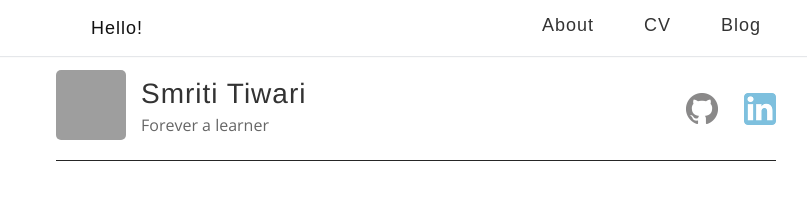
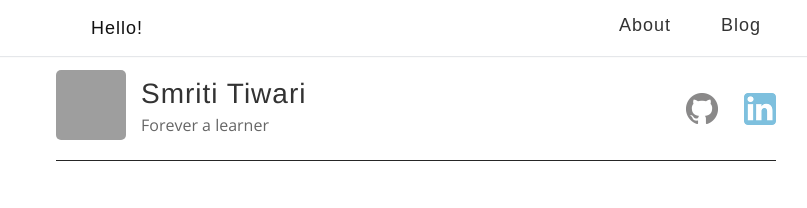
Before and after one commit to seepls/seepls.github.io, a Jekyll site: the page built from fonts/ReadMe.md, in a window 1280 px wide. Shown: the top 208 px of the page, without its empty margins (224-1031 px from the left). Built offline with Jekyll 4.4.1, drawn with Linux system fonts in a browser that asks for light colours; some web fonts are replaced; our own code applies the rules of GitHub Pages for plain Markdown files; grey boxes are pictures that could not be loaded.

Commit message:
Update header.html

```diff
--- a/_includes/header.html
+++ b/_includes/header.html
@@ -7,7 +7,7 @@
      <a href="#" class="menu-icon">
         <svg viewBox="0 0 18 15">
           <path fill="#424242" d="M18,1.484c0,0.82-0.665,1.484-1.484,1.484H1.484C0.665,2.969,0,2.304,0,1.484l0,0C0,0.665,0.665,0,1.484,0 h15.031C17.335,0,18,0.665,18,1.484L18,1.484z"/>
-          <path fill="#424242" d="M18,7.516C18,8.335,17.335,9,16.516,9H1.484C0.665,9,0,8.335,0,7.516l0,0c0-0.82,0.665-1.484,1.484-1.484 h15.031C17.335,6.031,18,6.696,18,7.516L18,7.516z"/>
+          <!-- <path fill="#424242" d="M18,7.516C18,8.335,17.335,9,16.516,9H1.484C0.665,9,0,8.335,0,7.516l0,0c0-0.82,0.665-1.484,1.484-1.484 h15.031C17.335,6.031,18,6.696,18,7.516L18,7.516z"/>-->
           <path fill="#424242" d="M18,13.516C18,14.335,17.335,15,16.516,15H1.484C0.665,15,0,14.335,0,13.516l0,0 c0-0.82,0.665-1.484,1.484-1.484h15.031C17.335,12.031,18,12.696,18,13.516L18,13.516z"/>
         </svg>
       </a>
@@ -20,7 +20,7 @@
           {% endif %}
           {% endif %}
         {% endfor %}
-          <li><a href="{{ "/docs/CV.pdf" | prepend: site.baseurl }}">CV</a></li>
+          <!-- <li><a href="{{ "/docs/CV.pdf" | prepend: site.baseurl }}">CV</a></li>-->
       		<li><a href="{{ "/blog" | prepend: site.baseurl }}">Blog</a></li>
 			</ul>
       </div>
```
